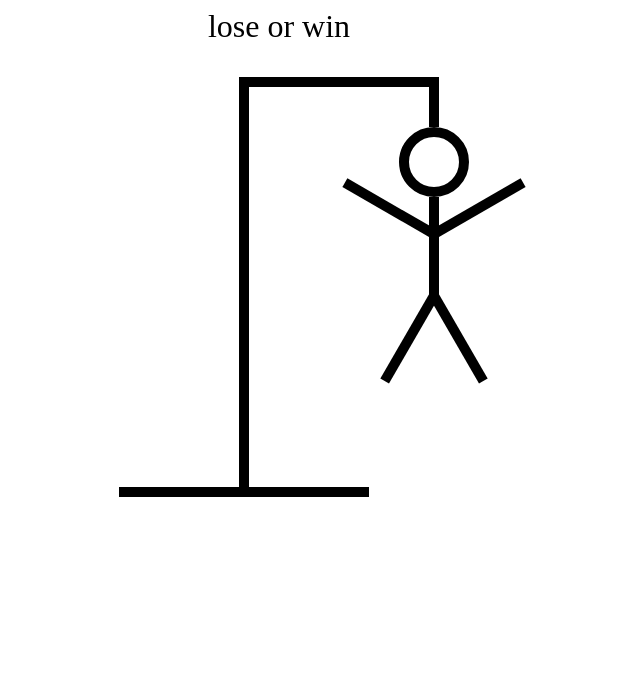
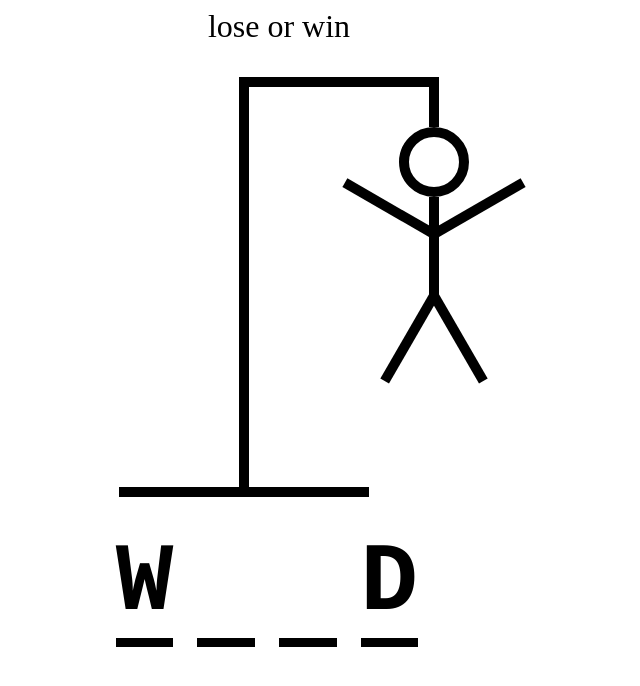
Before and after one commit to Ech0ke/hangmanTS, a React (Vite) app: page / in a window 1280 px wide. Shown: the top 686 px of the page, without its empty margins (361-1001 px from the left). Built offline with nearby package versions, Linux system fonts and the light colour scheme.

Commit message:
Created hangmanWord component and boilerplate for dynamic implementation

```diff
--- a/src/App.tsx
+++ b/src/App.tsx
@@ -2,6 +2,7 @@ import { useState } from "react";
 import words from "./data/wordList.json";
 import "./styles/AppStyle.css";
 import HangmanDrawing from "./HangmanDrawing";
+import HangmanWord from "./HangmanWord";
 
 function App() {
   const [wordToGuess, setWordToGuess] = useState(() => {
@@ -14,6 +15,7 @@ function App() {
     <div className="app-wrapper">
       <div className="app-text-info">lose or win</div>
       <HangmanDrawing />
+      <HangmanWord />
     </div>
   );
 }
--- /dev/null
+++ b/src/HangmanWord.tsx
@@ -0,0 +1,29 @@
+import React, { useState } from "react";
+import "./styles/HangmanWordStyle.css";
+
+function HangmanWord() {
+  const [word, setWord] = useState<string>("word");
+
+  const [guessedLetters, setGuessedLetters] = useState<string[]>(["d", "w"]);
+  return (
+    <div className="word-wrapper">
+      {word.split("").map((letter, index) => (
+        <span className="word-letter" key={index}>
+          <span
+            className="word-letter-guessed"
+            style={{
+              visibility: guessedLetters.includes(letter)
+                ? "visible"
+                : "hidden",
+            }}
+          >
+            {letter}
+          </span>
+        </span>
+      ))}
+      <div />
+    </div>
+  );
+}
+
+export default HangmanWord;
--- /dev/null
+++ b/src/styles/HangmanWordStyle.css
@@ -0,0 +1,16 @@
+.word-wrapper {
+  display: flex;
+  gap: 0.25em;
+  font-size: 6rem;
+  font-weight: bold;
+  text-transform: uppercase;
+  font-family: monospace;
+}
+
+.word-letter {
+  border-bottom: 0.1em solid black;
+
+  > .word-letter-guessed {
+    visibility: hidden;
+  }
+}
```
